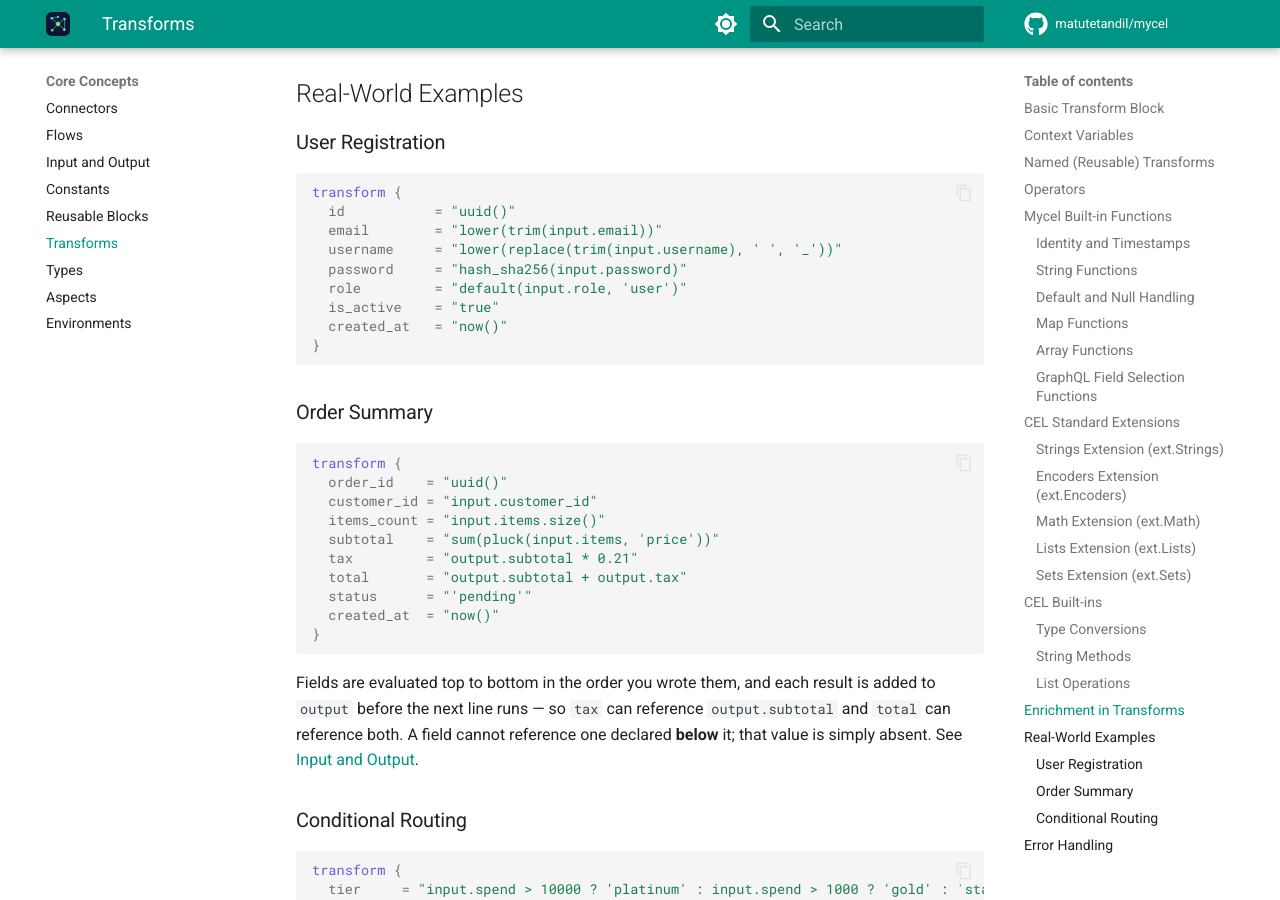
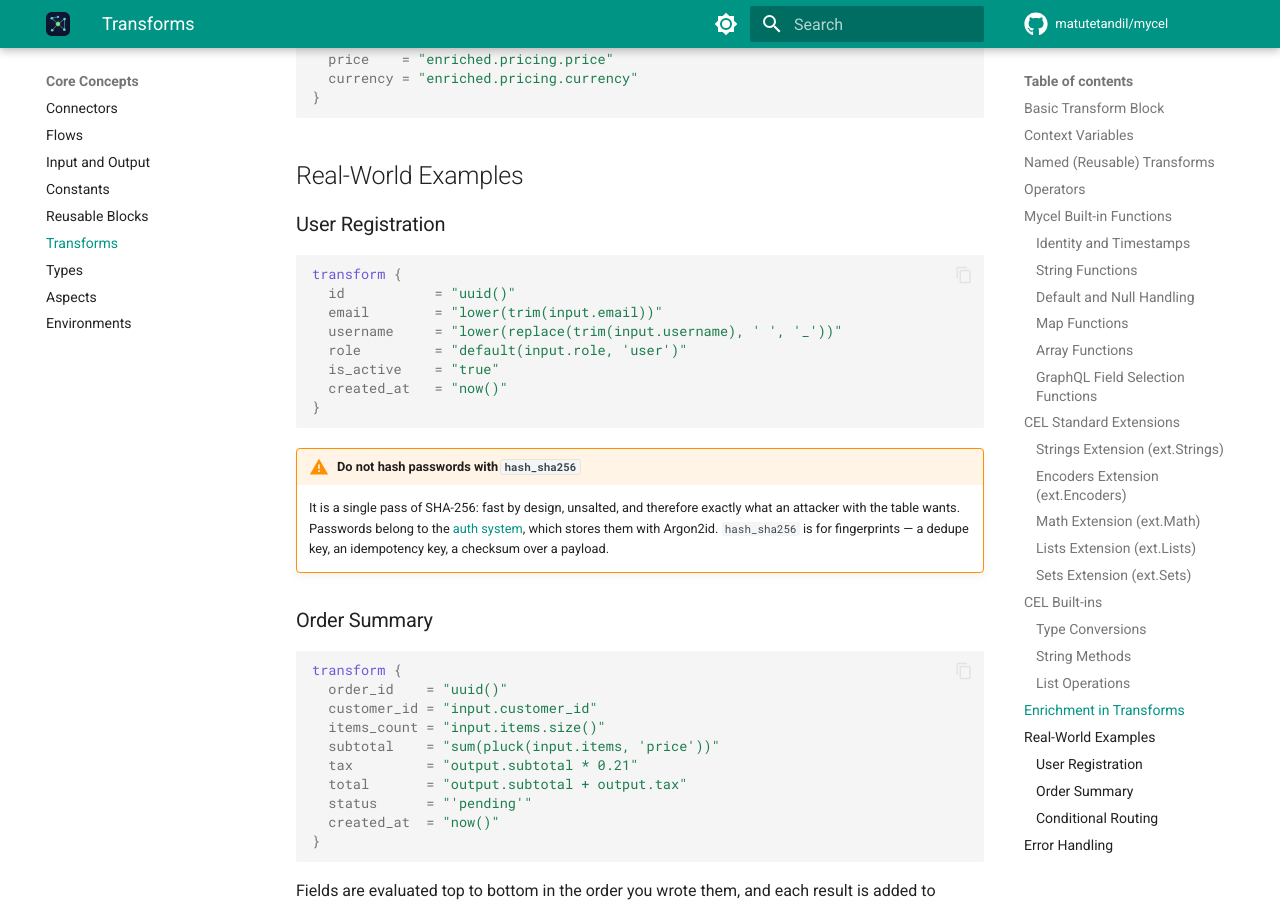
Before and after one commit to matutetandil/mycel, an MkDocs documentation site: the page built from docs/core-concepts/transforms.md, in a window 1280 px wide and 900 px high, scrolled down 8019 px. Built offline with MkDocs 1.6.1 and Material for MkDocs 9.7.7, drawn with Linux system fonts in a browser that asks for light colours; comment, search, counter and statistics services are not loaded; some of the changed text lies outside the part shown.

Commit message:
Stop the documentation recommending SHA-256 for passwords
The transforms guide's user-registration example hashed the password with
hash_sha256, and the function reference showed the same call. One unsalted
pass of SHA-256 is fast by design, which is precisely what someone holding
the table wants. Mycel already stores passwords properly — the auth system
uses Argon2id — so the example now leaves the password out and points there,
and both tables say the function is for fingerprints.

Also documents what the SQLite connector actually does now: WAL, the busy
timeout, the two sidecar files a WAL database keeps beside it, and that an
in-memory database is per connection while the pool opens several — so what
one request writes, the next will not find.

The existing CEL parity test caught an ellipsis in the documented hash
output, which is what it is for.

````diff
--- a/docs/core-concepts/transforms.md
+++ b/docs/core-concepts/transforms.md
@@ -136,7 +136,7 @@ now_unix()    // 1735488245
 | `split(s, sep)` | (string, string) → list | Split string into list |
 | `join(list, sep)` | (list, string) → string | Join list items into string |
 | `len(s)` | (string) → int | String length in bytes |
-| `hash_sha256(s)` | (string) → string | SHA-256 hash (hex encoded) |
+| `hash_sha256(s)` | (string) → string | SHA-256 hash (hex encoded). A fingerprint, not a password hash — see below |
 | `format_date(date, fmt)` | (string, string) → string | Reformat an ISO date string |
 
 ```cel
@@ -144,7 +144,7 @@ lower(trim(input.email))
 replace(lower(input.name), " ", "_")
 split(input.email, "@")[1]           // Get domain part
 join(input.tags, ", ")
-hash_sha256(input.password)
+hash_sha256(input.order_id + input.line_no)   // a stable fingerprint
 
 // format_date tokens: YYYY MM DD HH mm ss
 format_date(input.created_at, "YYYY-MM-DD")
@@ -339,12 +339,19 @@ transform {
   id           = "uuid()"
   email        = "lower(trim(input.email))"
   username     = "lower(replace(trim(input.username), ' ', '_'))"
-  password     = "hash_sha256(input.password)"
   role         = "default(input.role, 'user')"
   is_active    = "true"
   created_at   = "now()"
 }
 ```
+
+!!! warning "Do not hash passwords with `hash_sha256`"
+
+    It is a single pass of SHA-256: fast by design, unsalted, and therefore
+    exactly what an attacker with the table wants. Passwords belong to the
+    [auth system](../guides/auth.md), which stores them with Argon2id.
+    `hash_sha256` is for fingerprints — a dedupe key, an idempotency key, a
+    checksum over a payload.
 
 ### Order Summary
 
````
Also changed, not shown: CHANGELOG.md (+6 -0 lines), docs/connectors/database.md (+9 -0 lines), docs/reference/cel-functions.md (+2 -2 lines), 1 other file.
